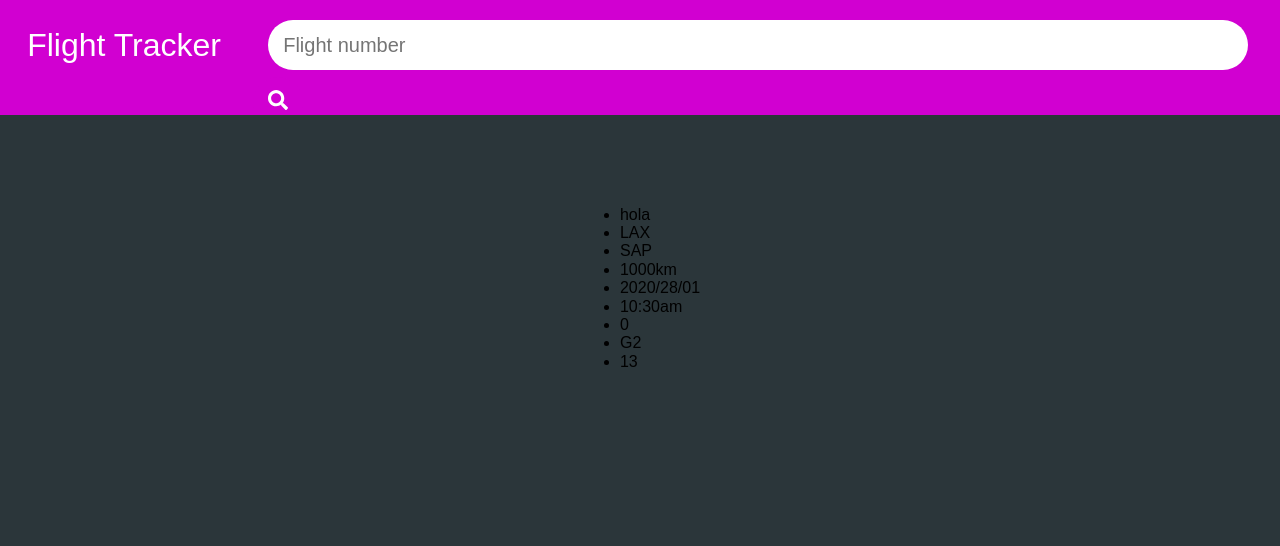
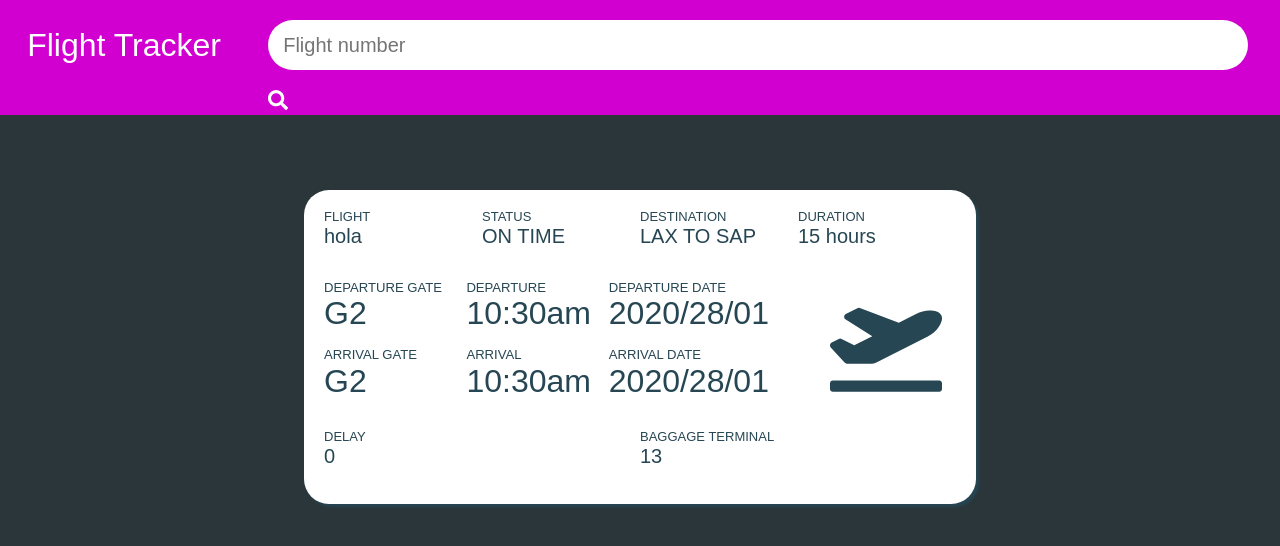
Before and after one commit to JSalazr/flight-tracker, a React app: page /hola in a window 1280 px wide. Shown: the top 546 px of the page. Built offline with nearby package versions, Linux system fonts and the light colour scheme.

Commit message:
Preliminary result-page styling.

```diff
--- a/src/components/resultPage/components/flightInformation.js
+++ b/src/components/resultPage/components/flightInformation.js
@@ -1,6 +1,7 @@
 import React from 'react';
 import { connect } from 'react-redux';
 import { searchFlight } from '../../../redux/actions';
+import { FaPlaneDeparture } from 'react-icons/fa'
 
 class FlightInformation extends React.Component {
   constructor(props) {
@@ -21,20 +22,73 @@ class FlightInformation extends React.Component {
   render() {
     const { flightInformation } = this.props;
     return (
-      <>
+      <div className='result-page'>
         {flightInformation.flightNumber && (
-        <ul>
-          <li>{flightInformation.flightNumber}</li>
-          <li>{flightInformation.location.origin}</li>
-          <li>{flightInformation.location.destination}</li>
-          <li>{flightInformation.location.distance}</li>
-          <li>{flightInformation.date}</li>
-          <li>{flightInformation.arrivalTime}</li>
-          <li>{flightInformation.delay}</li>
-          <li>{flightInformation.terminal}</li>
-          <li>{flightInformation.baggage}</li>
-        </ul>)}
-      </>
+          <div>
+            <div className='top-row'>
+              <div className='top-row-info'>
+                <div className='top-row-info-title'>FLIGHT</div>
+                {flightInformation.flightNumber}
+              </div>
+              <div className='top-row-info'>
+                <div className='top-row-info-title'>STATUS</div>
+                {flightInformation.status}
+              </div>
+              <div className='top-row-info'>
+                <div className='top-row-info-title'>DESTINATION</div>
+                {flightInformation.location.origin} TO {flightInformation.location.destination}
+              </div>
+              <div className='top-row-info'>
+                <div className='top-row-info-title'>DURATION</div>
+                {flightInformation.duration}
+              </div>
+            </div>
+            <div className='departure-arrival-container'>
+              <div className='departure-arrival-row'>
+                <div className='departure-arrival-row-info'>
+                  <div className='departure-arrival-row-info-title'>DEPARTURE GATE</div>
+                  {flightInformation.terminal}
+                </div>
+                <div className='departure-arrival-row-info'>
+                  <div className='departure-arrival-row-info-title'>DEPARTURE</div>
+                  {flightInformation.arrivalTime}
+                </div>
+                <div className='departure-arrival-row-info'>
+                  <div className='departure-arrival-row-info-title'>DEPARTURE DATE</div>
+                  {flightInformation.date}
+                </div>
+              </div>
+              <div className='departure-arrival-row'>
+                <div className='departure-arrival-row-info'>
+                  <div className='departure-arrival-row-info-title'>ARRIVAL GATE</div>
+                  {flightInformation.terminal}
+                </div>
+                <div className='departure-arrival-row-info'>
+                  <div className='departure-arrival-row-info-title'>ARRIVAL</div>
+                  {flightInformation.arrivalTime}
+                </div>
+                <div className='departure-arrival-row-info'>
+                  <div className='departure-arrival-row-info-title'>ARRIVAL DATE</div>
+                  {flightInformation.date}
+                </div>
+              </div>
+              <div className='plane-icon'>
+                <FaPlaneDeparture />
+              </div>
+            </div>
+            <div className='footer-row'>
+              <div className='footer-row-info'>
+                <div className='footer-row-info-title'>DELAY</div>
+                {flightInformation.delay}
+              </div>
+              <div className='footer-row-info'>
+                <div className='footer-row-info-title'>BAGGAGE TERMINAL</div>
+                {flightInformation.baggage}
+              </div>
+            </div>
+          </div>
+        )}
+      </div>
     );
   }
 }
--- a/src/redux/actions.js
+++ b/src/redux/actions.js
@@ -18,14 +18,15 @@ export const searchFlight = searchText => {
     flightNumber: searchText,
     location: {
       origin: 'LAX',
-      destination: 'SAP',
-      distance: '1000km'
+      destination: 'SAP'
     },
     date: '2020/28/01',
     arrivalTime: "10:30am",
     delay: 0,
     terminal: "G2",
-    baggage: "13"
+    baggage: "13",
+    duration: "15 hours",
+    status: "ON TIME"
   }
   return {
     type: SEARCH_FLIGHT,
--- a/src/styles/styles.scss
+++ b/src/styles/styles.scss
@@ -79,3 +79,80 @@
     margin-left: 0.25em;
   }
 }
+
+
+.result-page {
+  width: 50%;
+  border-radius: 25px;
+  background: #ffffff;
+  padding: 20px;
+  color: #264653;
+  box-shadow: 3px 3px 3px #264653;
+
+  .top-row {
+    overflow: hidden;
+    vertical-align: top;
+    width: 100%;
+    margin-bottom: 2em;
+
+    .top-row-info {
+      display: inline-block;
+      width: 25%;
+      font-size: 1.25em;
+    }
+
+    .top-row-info-title {
+      font-size: 0.65em;
+    }
+  }
+
+  .departure-arrival-container {
+    .departure-arrival-row {
+      overflow: hidden;
+      vertical-align: top;
+      width: 80%;
+      margin-bottom: 1em;
+      display: inline-block;
+      text-align: left;
+
+      .departure-arrival-row-info {
+        display: inline-block;
+        width: 25%;
+        margin-right: 0.5em;
+        font-size: 2em;
+      }
+
+      .departure-arrival-row-info-title {
+        font-size: 0.41em;
+      }
+    }
+
+    .plane-icon {
+      display: inline-block;
+      text-align: right;
+      font-size: 7em;
+      vertical-align: top;
+      margin-top: -0.5em;
+    }
+  }
+
+
+
+
+  .footer-row {
+    overflow: hidden;
+    vertical-align: top;
+    width: 100%;
+    margin-bottom: 1em;
+
+    .footer-row-info {
+      display: inline-block;
+      width: 50%;
+      font-size: 1.25em;
+    }
+
+    .footer-row-info-title {
+      font-size: 0.65em;
+    }
+  }
+}
```
